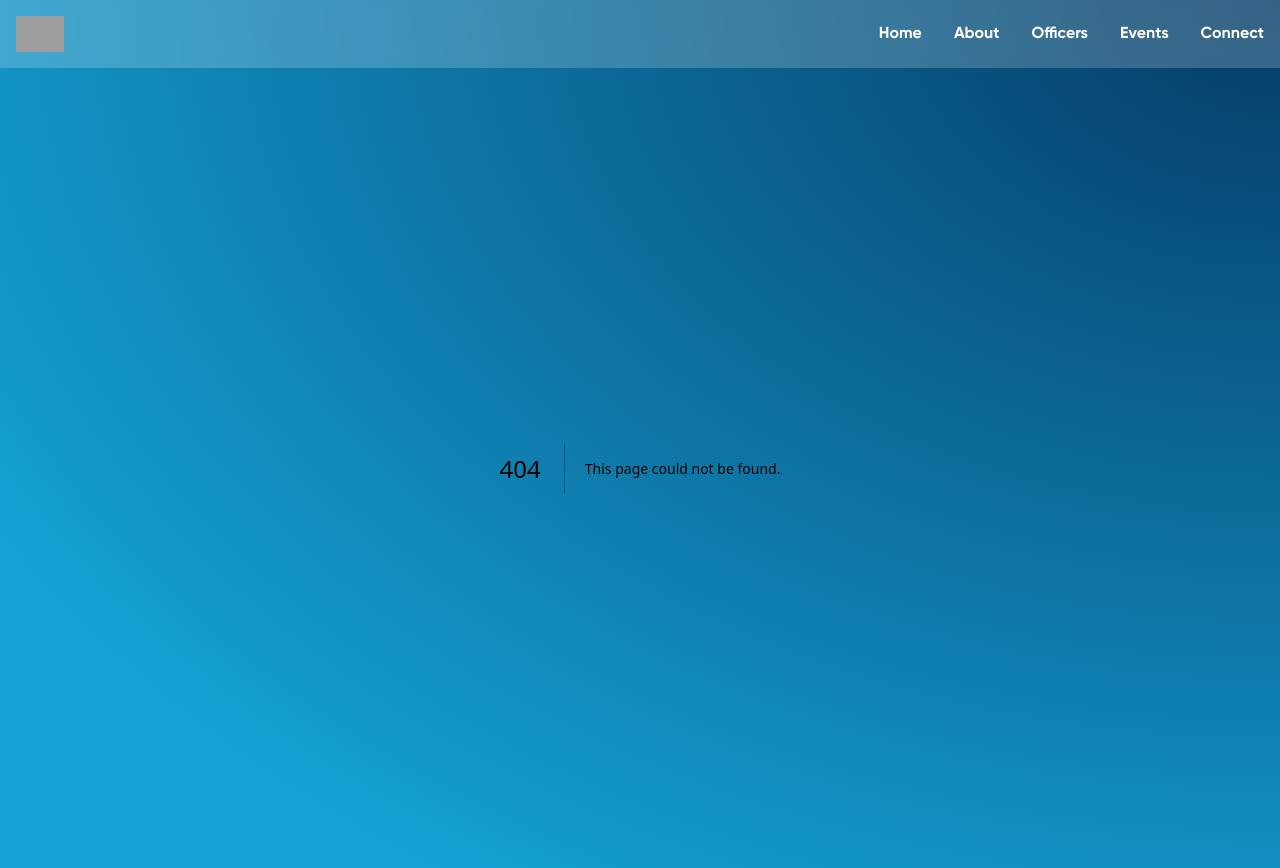
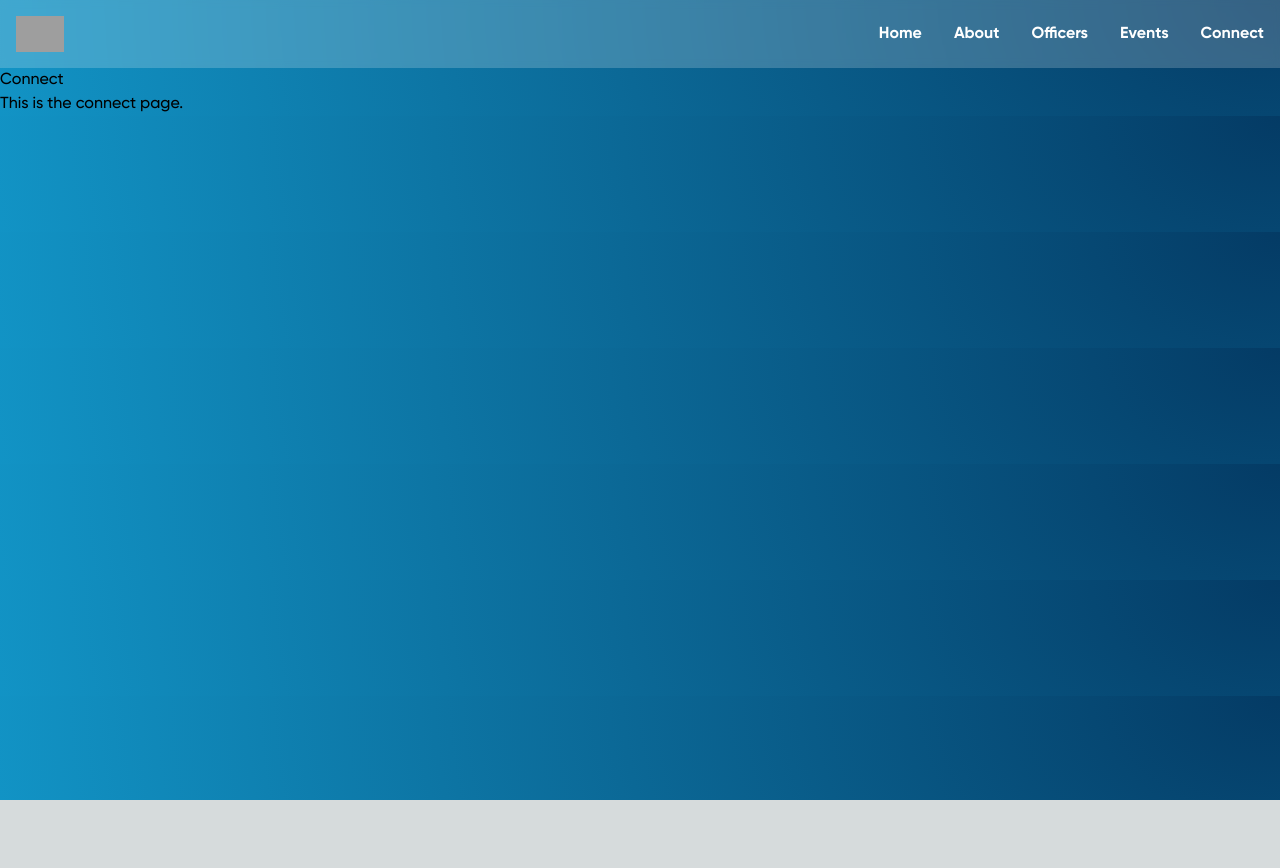
Before and after one commit to acmuta/acmuta-site, a Next.js app: page /connect in a window 1280 px wide. Before the commit this address had no page. After the commit the page ends 800 px from the top, so only its background shows below. Built offline with nearby package versions, Linux system fonts and the light colour scheme; grey boxes are pictures that could not be loaded.

Commit message:
#5 created the connect page

```diff
--- /dev/null
+++ b/src/app/connect/page.tsx
@@ -0,0 +1,8 @@
+import React from 'react';
+import Connect from '@/components/Connect';
+
+const ConnectPage = () => {
+  return <Connect />;
+};
+
+export default ConnectPage;
--- /dev/null
+++ b/src/components/Connect.tsx
@@ -0,0 +1,14 @@
+// app/components/Connect.tsx
+
+import React from 'react';
+
+const Connect = () => {
+  return (
+    <div>
+      <h1>Connect</h1>
+      <p>This is the connect page.</p>
+    </div>
+  );
+};
+
+export default Connect;
--- a/src/components/Navbar.tsx
+++ b/src/components/Navbar.tsx
@@ -13,7 +13,7 @@ const Navbar = () => {
     { name: "About", link: "#" },
     { name: "Officers", link: "#" },
     { name: "Events", link: "#" },
-    { name: "Connect", link: "#" },
+    { name: "Connect", link: "/connect" },
   ];
 
   return (
```
Also changed, not shown: package.json (+6 -5 lines), 1 other file (tests, documents, lock files or other folders).
